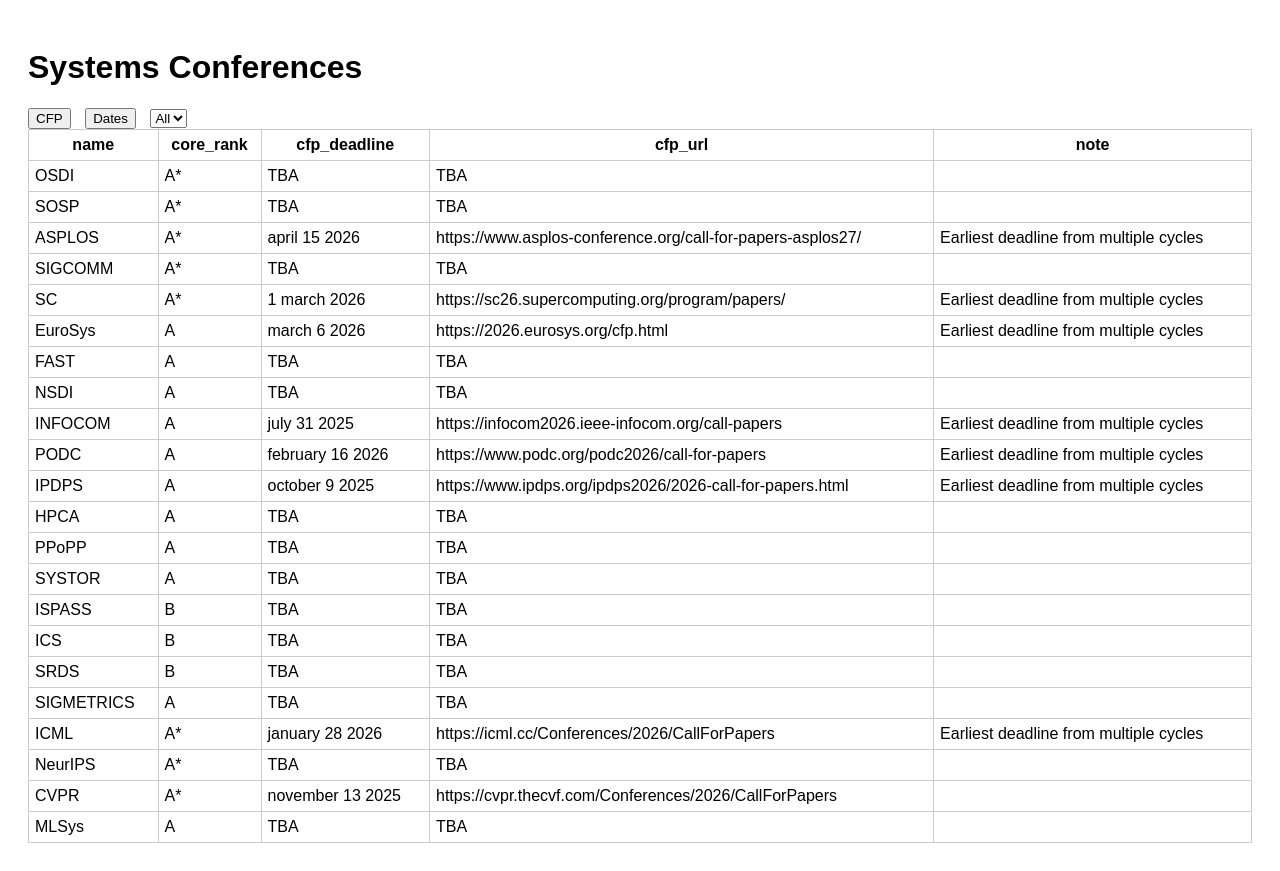
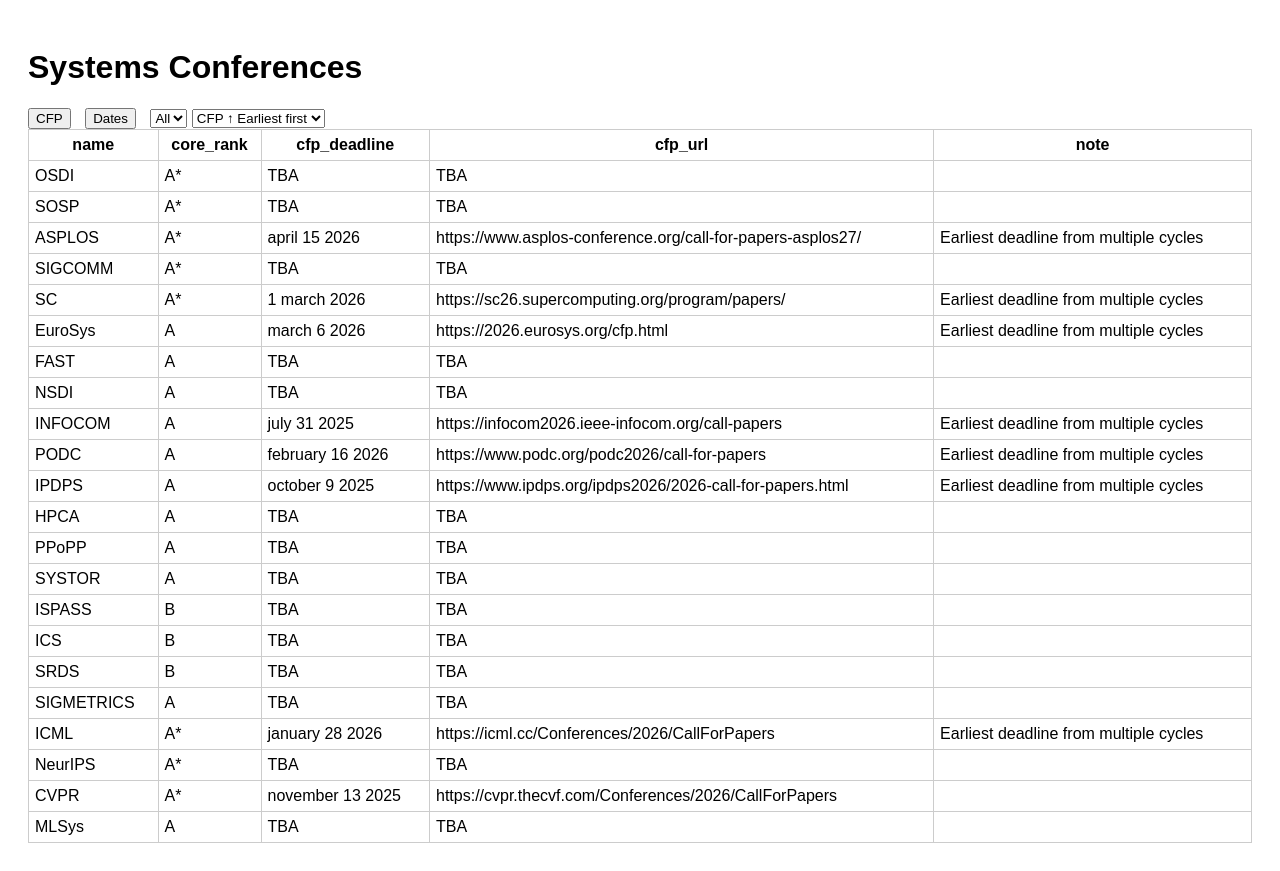
Before and after one commit to m-santh/sysconf-cal, a plain HTML site: page index.html in a window 1280 px wide. Drawn offline with Linux system fonts and the light colour scheme.

Commit message:
Update index.html

```diff
--- a/index.html
+++ b/index.html
@@ -18,6 +18,11 @@
   <option>B</option>
 </select>
 
+<select id="sort" onchange="render()">
+  <option value="asc">CFP ↑ Earliest first</option>
+  <option value="desc">CFP ↓ Latest first</option>
+</select>
+
 <div id="content"></div>
 
 <script src="script.js"></script>
```
